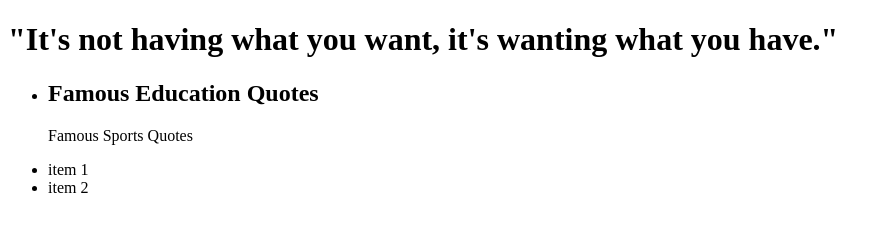
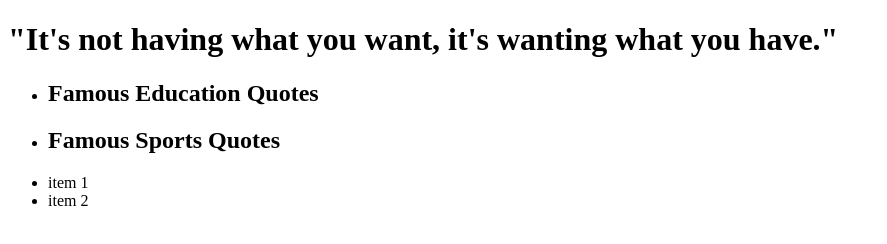
Before and after one commit to odiazfrhsd/Famous-Quotes-, a plain HTML site: page index.html in a window 1280 px wide. Shown: the whole page, without its empty margins (0-887 px from the left). Drawn offline with Linux system fonts and the light colour scheme.

Commit message:
added page

```diff
--- a/index.html
+++ b/index.html
@@ -8,7 +8,7 @@
     <h1>"It's not having what you want, it's wanting what you have."</h1>
 <ul>
     <li><h2>Famous Education Quotes</h2></li>
-    <li?<h2>Famous Sports Quotes</h2></li>
+    <li><h2>Famous Sports Quotes</h2></li>
 </ul>
     <ul>
       <li>item 1</li>
```
Also changed, not shown: famous-education-quotes.html (added, +10 -0 lines).
